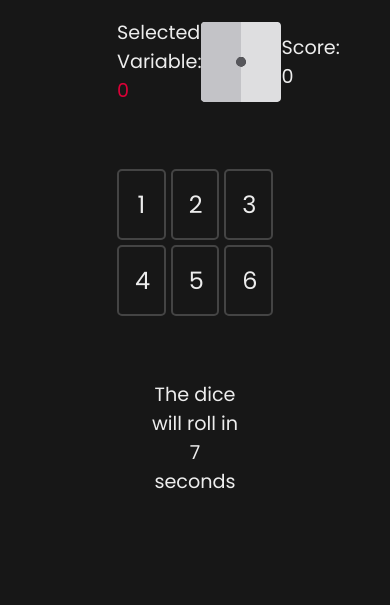
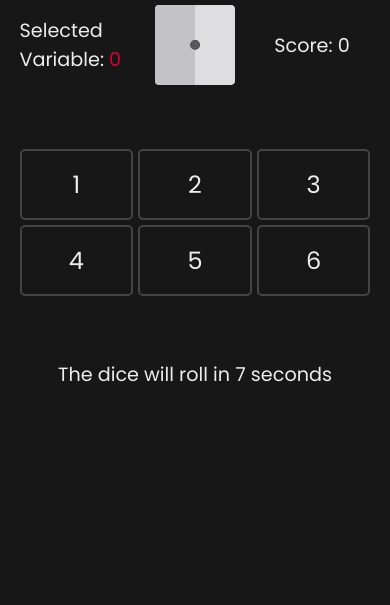
Before and after one commit to RajMhatre20/roll-the-dice, a plain HTML site: page index.html in a window 390 px wide. Shown: the part 239-844 px from the top of the page. Drawn offline with Linux system fonts and the light colour scheme.

Commit message:
added media query

```diff
--- a/style.css
+++ b/style.css
@@ -114,3 +114,14 @@ button span {
   position: absolute;
   bottom: -2rem;
 }
+
+@media (max-width: 852px) {
+  main{
+    width: 60%;
+  }
+}
+@media (max-width: 572px) {
+  main{
+    width: 90%;
+  }
+}
```
